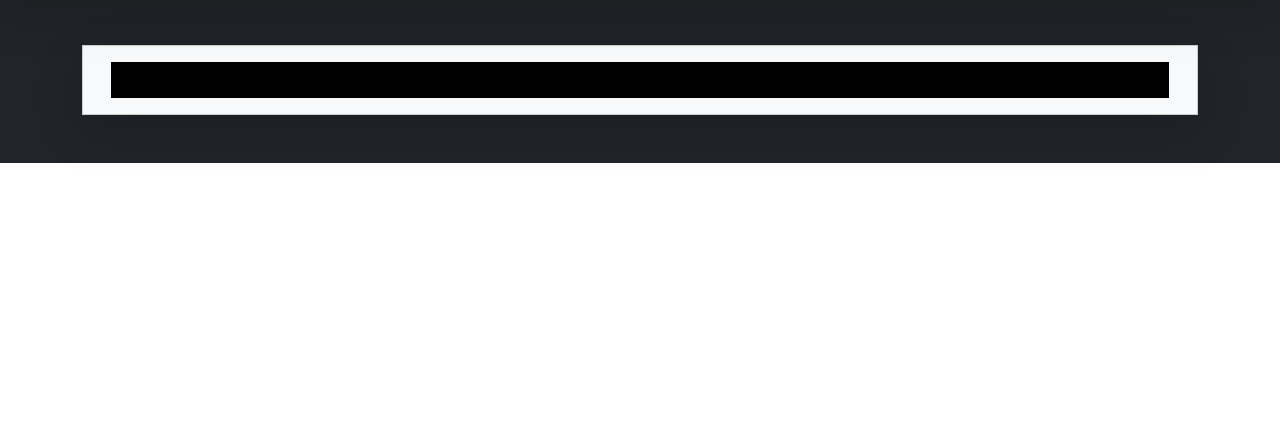
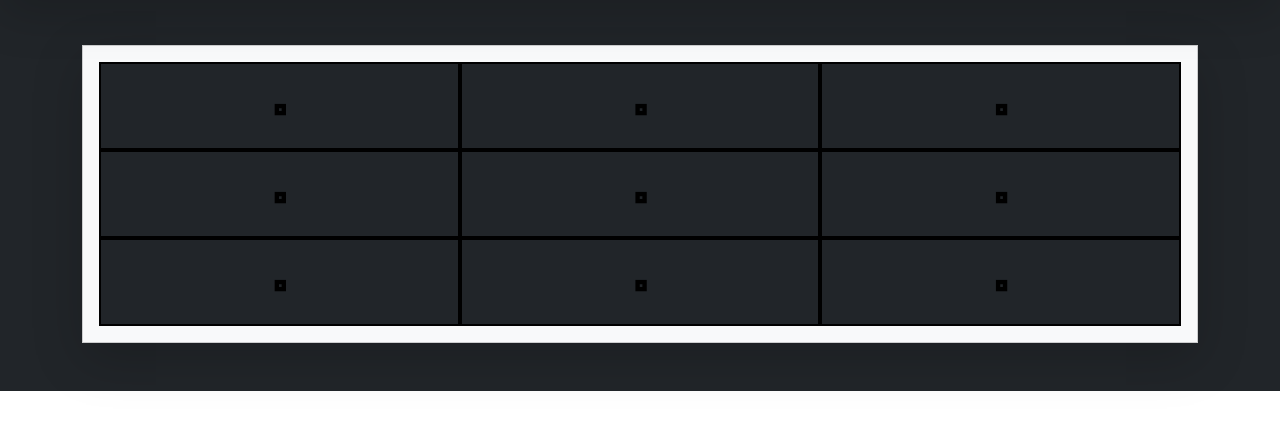
Before and after one commit to jmrhadz/TicTacToe-jquery, a website: page tictactoe.html in a window 1280 px wide. Shown: the part 53-482 px from the top of the page. Drawn offline with nearby package versions, Linux system fonts and the light colour scheme.

Commit message:
added bootstrap to code.js and tictactoe.html

```diff
--- a/code.js
+++ b/code.js
@@ -4,6 +4,12 @@ const board = [
     ["", "", ""]
   ];
 
+const player1 = {
+    name: undefined,
+    marker: "X",
+    color: "bg-success",
+
+}
   // win states
   const winningCombinations = [
 
@@ -39,6 +45,12 @@ const board = [
 
 // reset game
 function newGame(){
+
+    const board = [
+        ["", "", ""],
+        ["", "", ""],
+        ["", "", ""]
+      ];
 
  //randomize starting player
   currentPlayer = (Math.floor(Math.random()*2)>0) ? "X" : "O";
@@ -76,7 +88,11 @@ function buildCells(){
 function drawBoard(){
     let flatBoard = [...board[0],...board[1],...board[2]]
     for(let i = 0; i < 9; i++){
-        $(`#cell-${i}`).html(`<p>${flatBoard[i]}<p>`)
+        if(flatBoard[i]){
+            $(`#cell-${i}`).html(`<p>${flatBoard[i]}<p>`)
+        }else{
+            $(`#cell-${i}`).html(`<p>⬞<p>`)
+        }
     }
 }
 
--- a/tictactoe.html
+++ b/tictactoe.html
@@ -49,16 +49,19 @@
         <div class="card shadow-lg bg-light h-100 mh-50 rounded-0">
             <div class="card-body">
                 <div id="board" class="container vh-50 vw-50">
-                    <div class="cell" id="cell-0"></div>
-                    <div class="cell" id="cell-1"></div>
-                    <div class="cell" id="cell-2"></div>
-                    <div class="cell" id="cell-3"></div>
-                    <div class="cell" id="cell-4"></div>
-                    <div class="cell" id="cell-5"></div>
-                    <div class="cell" id="cell-6"></div>
-                    <div class="cell" id="cell-7"></div>
-                    <div class="cell" id="cell-8"></div>
-
+                    <div class="row" id="row0">
+                        <div id="cell-0" class="cell col-4 btn align-middle rounded-0 bg-dark">⬞</div>
+                        <div id="cell-1" class="cell col-4 btn align-middle rounded-0 bg-dark">⬞</div>
+                        <div id="cell-2" class="cell col-4 btn align-middle rounded-0 bg-dark">⬞</div>
+                    </div><div class="row" id="row1">
+                        <div id="cell-3" class="cell col-4 btn align-middle rounded-0 bg-dark">⬞</div>
+                        <div id="cell-4" class="cell col-4 btn align-middle rounded-0 bg-dark">⬞</div>
+                        <div id="cell-5" class="cell col-4 btn align-middle rounded-0 bg-dark">⬞</div>
+                    </div><div class="row" id="row2">
+                        <div id="cell-6" class="cell col-4 btn align-middle rounded-0 bg-dark">⬞</div>
+                        <div id="cell-7" class="cell col-4 btn align-middle rounded-0 bg-dark">⬞</div>
+                        <div id="cell-8" class="cell col-4 btn align-middle rounded-0 bg-dark">⬞</div>
+                    </div>
                   </div>
             </div>
         </div>
```
